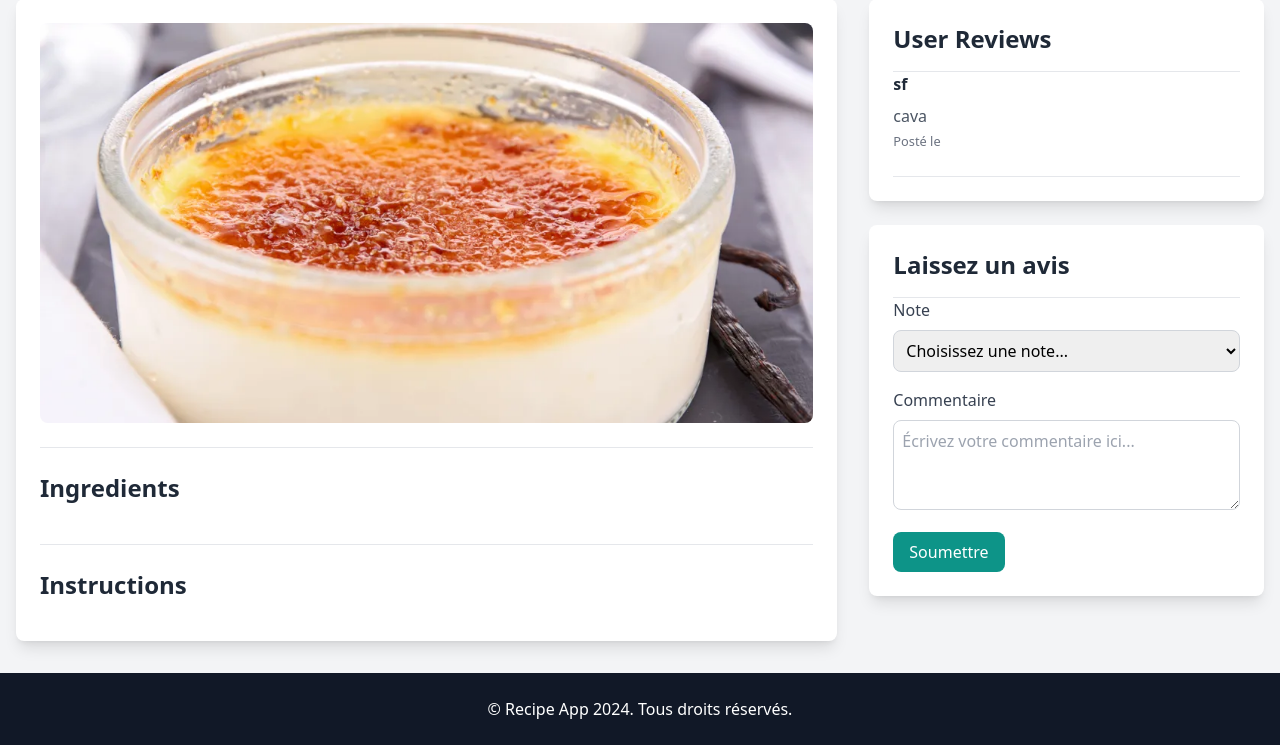
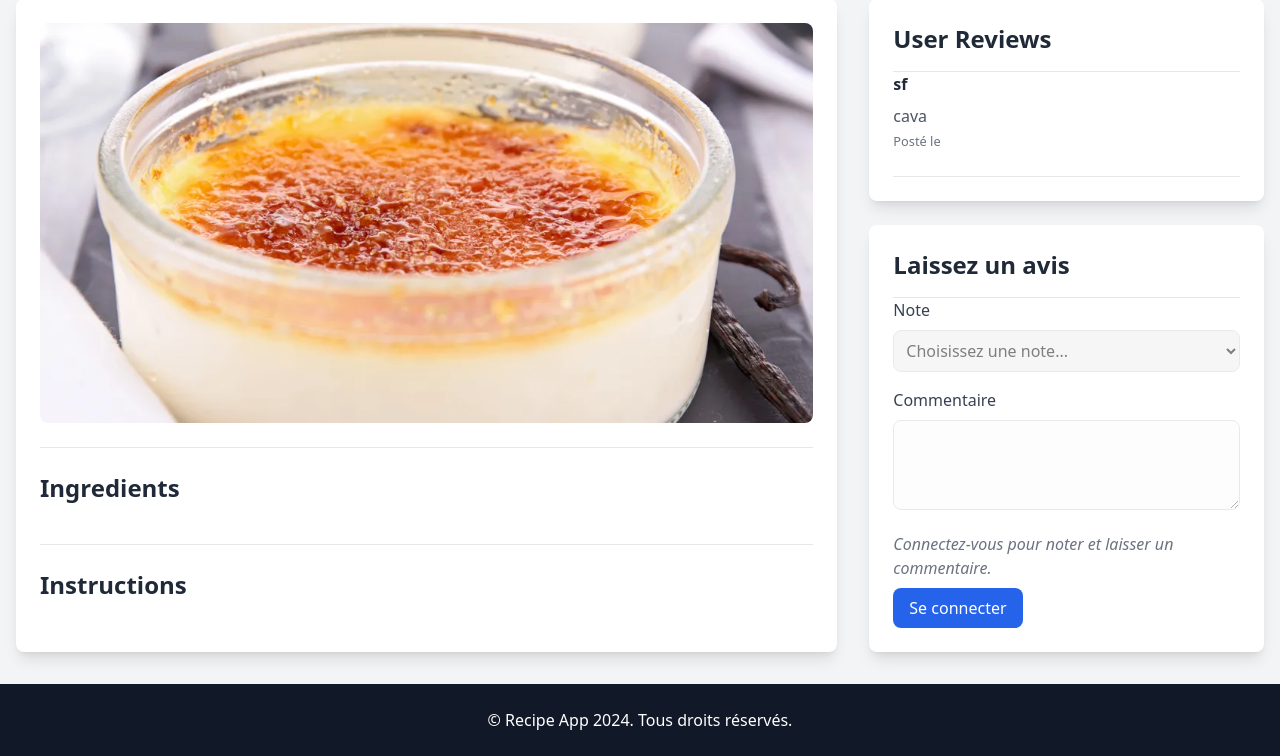
Before and after one commit to Soufiane-coder351/Recipe-App, a Django app: page /recipes/2 in a window 1280 px wide. Shown: the part 302-1058 px from the top of the page. Run offline with Django 5.2, Linux system fonts and the light colour scheme; data comes from the database, SQL or seed files in the repository; some libraries are stand-ins or nearby versions.

Commit message:
ajoutcom

```diff
--- a/recipeApp/recipes/templates/recipes/recette_info.html
+++ b/recipeApp/recipes/templates/recipes/recette_info.html
@@ -109,16 +109,24 @@
                     </div>
                 </div>
 
+
                 <!-- Leave a Review -->
                 <div class="bg-white p-6 rounded-lg shadow-lg">
                     <h2 class="text-2xl font-semibold text-gray-800 mb-4">Laissez un avis</h2>
                     <hr>
+
                     <form action="{% url 'submit_review' %}" method="post">
                         {% csrf_token %}
                         <input type="hidden" name="recipe_id" value="{{ recette.id }}">
+
+                        <!-- Note -->
                         <div class="mb-4">
                             <label for="rating" class="block text-gray-700 font-medium mb-2">Note</label>
-                            <select name="rating" id="rating" class="w-full border border-gray-300 rounded-lg p-2">
+                            <select
+                                name="rating"
+                                id="rating"
+                                class="w-full border border-gray-300 rounded-lg p-2 opacity-50"
+                                {% if not user.is_authenticated %} disabled {% endif %}>
                                 <option value="" disabled selected>Choisissez une note...</option>
                                 <option value="5">5 - Excellent</option>
                                 <option value="4">4 - Très bon</option>
@@ -127,14 +135,39 @@
                                 <option value="1">1 - Mauvais</option>
                             </select>
                         </div>
+
+                        <!-- Commentaire -->
                         <div class="mb-4">
                             <label for="comment" class="block text-gray-700 font-medium mb-2">Commentaire</label>
-                            <textarea name="comment" id="comment" class="w-full border border-gray-300 rounded-lg p-2" rows="3" placeholder="Écrivez votre commentaire ici..."></textarea>
+                            <textarea
+                                name="comment"
+                                id="comment"
+                                class="w-full border border-gray-300 rounded-lg p-2 opacity-50"
+                                rows="3"
+                                placeholder="Connectez-vous pour écrire un commentaire."
+                                {% if not user.is_authenticated %} disabled {% endif %}>
+                            </textarea>
                         </div>
-                        <button type="submit" class="bg-teal-600 text-white px-4 py-2 rounded-lg">Soumettre</button>
+                        <!-- Submit Button -->
+                        {% if user.is_authenticated %}
+                        <button type="submit" class="bg-teal-600 text-white px-4 py-2 rounded-lg">
+                            Soumettre
+
+                        </button>
+                        {% endif %}
                     </form>
 
-                    <!-- Success Message -->
+                    <!-- Message for Non-Authenticated Users -->
+                    {% if not user.is_authenticated %}
+                    <div class="mt-4">
+                        <p class="text-gray-500 italic">
+                            Connectez-vous pour noter et laisser un commentaire.
+                        </p>
+                        <a href="{% url 'login' %}" class="btn bg-blue-600 text-white px-4 py-2 rounded-lg mt-2 inline-block">Se connecter</a>
+                    </div>
+                    {% endif %}
+
+                    <!-- Success/Failure Messages -->
                     {% if messages %}
                     {% for message in messages %}
                     {% if message.tags == 'success' %}
@@ -149,6 +182,7 @@
                     {% endfor %}
                     {% endif %}
                 </div>
+
             </div>
         </div>
     </main>
```
